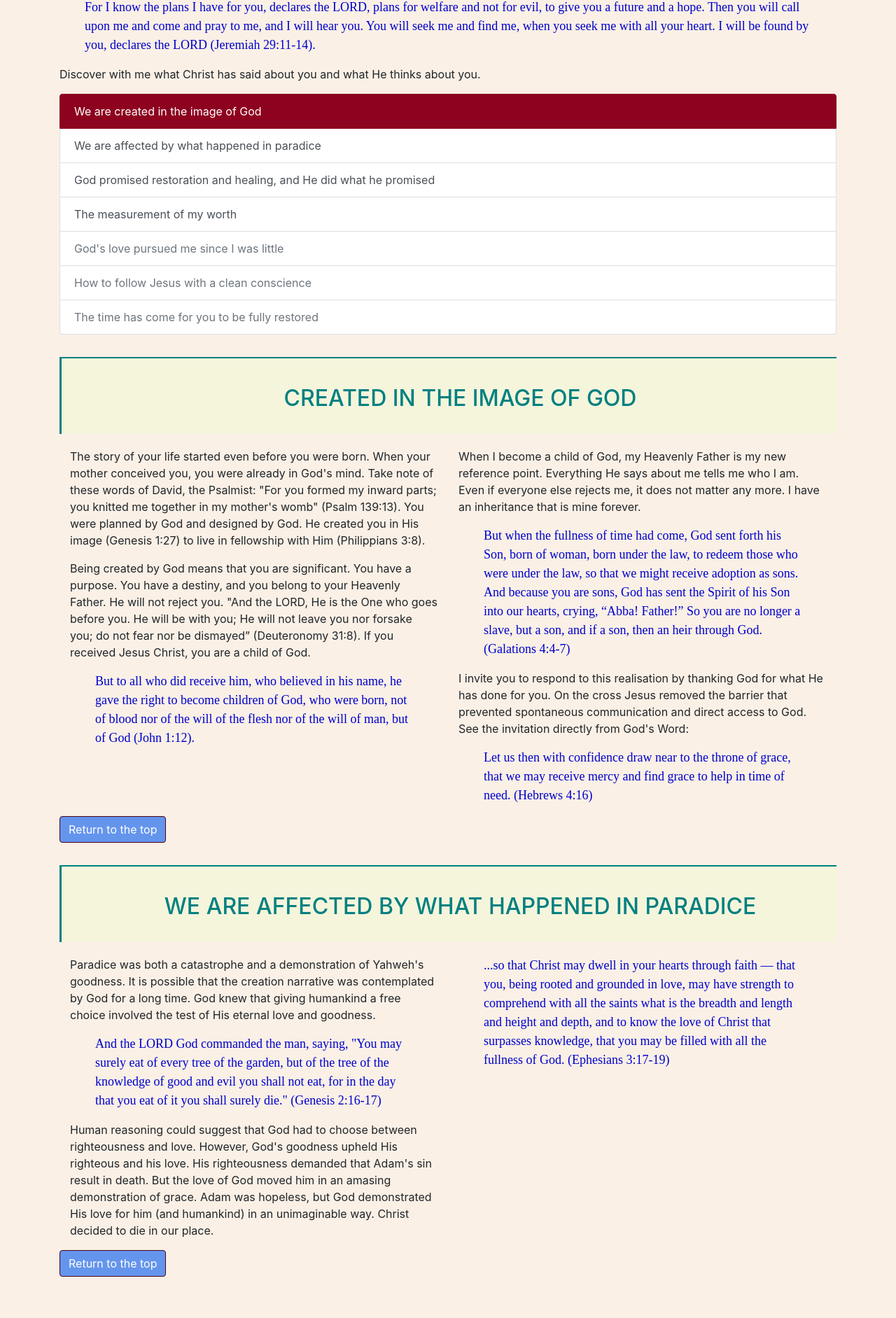
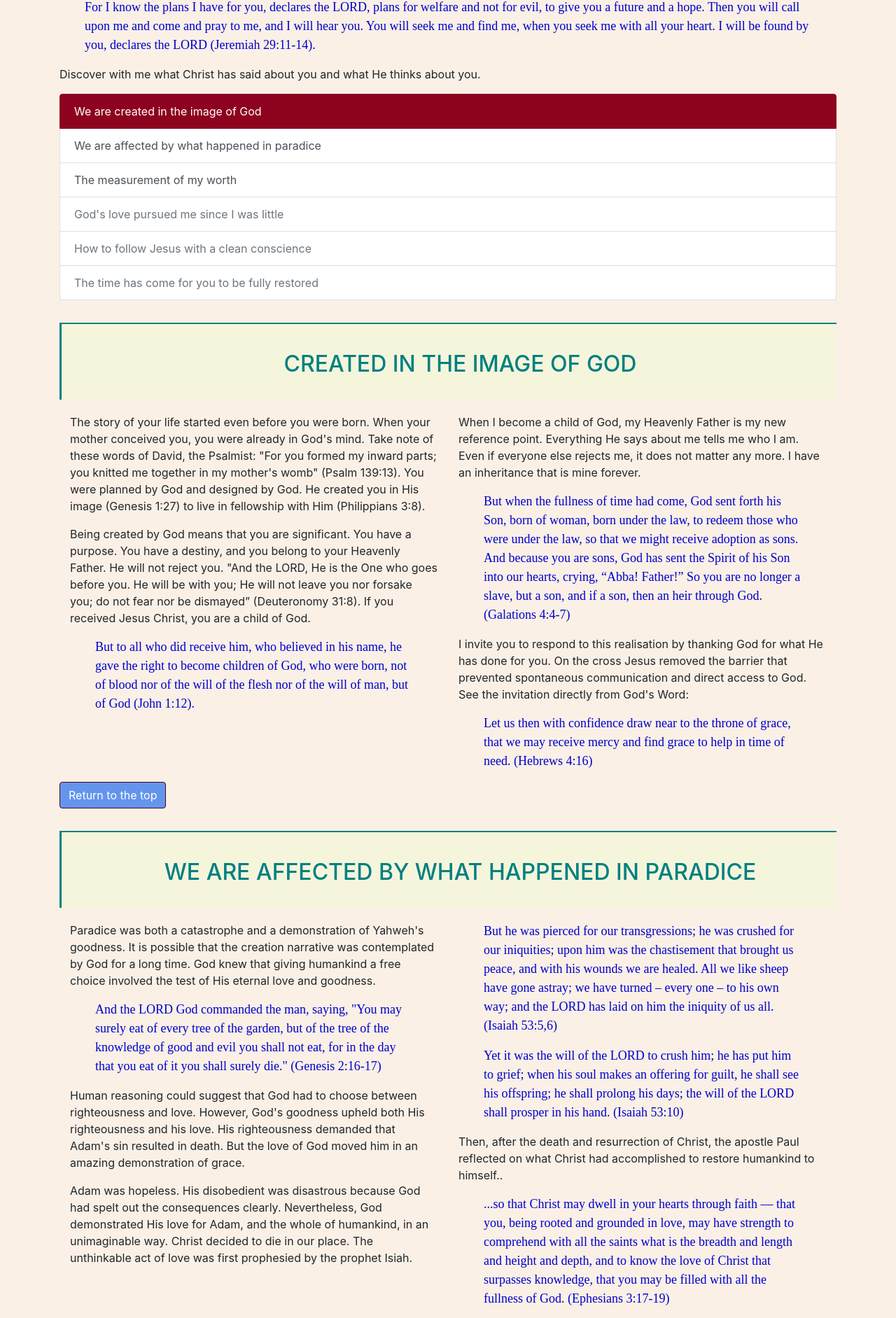
Before and after one commit to francois777/pearls-of-wisdom, a Jekyll site: the page built from pages/teachings/my-identity-in-Christ.html, in a window 1280 px wide. Shown: the part 417-2300 px from the top of the page at 70% size. Built offline with Jekyll 4.4.1, drawn with Linux system fonts in a browser that asks for light colours; nearby versions of some CDN libraries; some of the changed text lies outside the part shown.

Commit message:
made more progress on identity

```diff
--- a/_config.yml
+++ b/_config.yml
@@ -2,7 +2,7 @@
 
 url: "" # the base hostname & protocol for your site, e.g. http://example.com
 baseurl: "" # the subpath of your site, e.g. /blog
-title: "Pearls of Wisdom"
+title: "Pearls of Wisdom for Today"
 email: "francoisvdhoven@protonmail.com"
 author: "Francois van der Hoven"
 description:
--- a/_includes/identity-parts/creation-and-fall.html
+++ b/_includes/identity-parts/creation-and-fall.html
@@ -14,15 +14,35 @@
           eat of it you shall surely die." (Genesis 2:16-17)
         </p>
         <p>Human reasoning could suggest that God had to choose between
-          righteousness and love. However, God's goodness upheld His righteous
-          and his love. His righteousness demanded that Adam's sin result in
-          death. But the love of God moved him in an amasing demonstration of
-          grace.
-          Adam was hopeless, but God demonstrated His love for him (and
-          humankind) in an unimaginable way. Christ decided to die in our place.
+          righteousness and love. However, God's goodness upheld both His
+          righteousness and his love. His righteousness demanded that Adam's sin
+          resulted in death. But the love of God moved him in an amazing
+          demonstration of grace.
         </p>
+        <p>Adam was hopeless. His disobedient was disastrous because God had
+          spelt out the consequences clearly. Nevertheless, God demonstrated His
+          love for Adam, and the whole of humankind, in an unimaginable way.
+          Christ decided to die in our place. The unthinkable act of love was
+          first prophesied by the prophet Isiah.
+        <p>
       </div>
       <div class="col-lg-6 col-md-0 col-sm-0">
+        <p class="scripture">But he was pierced for our transgressions; he was
+          crushed for our iniquities; upon him was the chastisement that brought
+          us peace, and with his wounds we are healed. All we like sheep have
+          gone astray; we have turned – every one – to his own way; and the LORD
+          has laid on him the iniquity of us all. (Isaiah 53:5,6)
+        </p>
+        <p class="scripture">
+          Yet it was the will of the LORD to crush him; he has put him to grief;
+          when his soul makes an offering for guilt, he shall see his offspring;
+          he shall prolong his days; the will of the LORD shall prosper in his
+          hand. (Isaiah 53:10)
+        </p>
+        <p>Then, after the death and resurrection of Christ, the apostle Paul
+          reflected on what Christ had accomplished to restore humankind to
+          himself..
+        </p>
         <p class="scripture">...so that Christ may dwell in your hearts through
           faith — that you, being rooted and grounded in love, may have strength
           to comprehend with all the saints what is the breadth and length and
--- /dev/null
+++ b/_includes/identity-parts/measuring-my-worth.html
@@ -0,0 +1,13 @@
+<section>
+  <h2 class="article-subheading">THE MEASUREMENT OF MY WORTH</h2>
+  <div class="container">
+    <div class="row">
+      <div class="col-lg-6 col-md-12 col-sm-12">
+        You may sincerely ask the question, how does my worth compare against
+        the worth of other people? There is actually a problem with this
+        question, because God's love for us of us did not discriminate against
+        our successes or failures.
+      </div>
+    </div>
+  </div>
+</section>
--- a/css/main.scss
+++ b/css/main.scss
@@ -64,6 +64,11 @@
     color: RoyalBlue;
     font-size: 1.1em;
   }
+}
+
+section#invite {
+  margin-left: 12%;
+  margin-right: 12%;
 }
 
 .container p .very-bold {
@@ -144,13 +149,14 @@
 
 // Teachings
 .teachings {
+  margin-top: 2em;
   display: flex;
   flex-wrap: wrap;
-  align-content: space-around;
+  justify-content: center;
   flex-direction: row;
 }
 .teaching {
-  margin: 2em;
+  margin: 1em;
   padding: 1em;
   background-color: #6B8E23;
   border-radius: 15px;
@@ -176,6 +182,7 @@
 .cards {
   display: flex;
   flex-wrap: wrap;
+  justify-content: center;
   align-content: space-around;
   flex-direction: row;
 }
--- a/pages/about.html
+++ b/pages/about.html
@@ -26,6 +26,6 @@
     interactive to provide an enjoyable experience for everyone.
   </p>
   <p>Francois van der Hoven</br>
-    francoisvdhoven@protonmail.com
+    {{site.email}}
   </p>
 </section>
--- a/pages/teachings/my-identity-in-Christ.html
+++ b/pages/teachings/my-identity-in-Christ.html
@@ -26,7 +26,7 @@
     by you, declares the LORD (Jeremiah 29:11-14).</p>
   <p>Discover with me what Christ has said about you and what He thinks about
     you.
-  <p>
+  </p>
   <p>
     <a id="top-of-list"></a>
     <div class="list-group">
@@ -35,8 +35,6 @@
       </a>
       <a href="#creation-and-fall" class="list-group-item list-group-item-action">
         We are affected by what happened in paradice</a>
-      <a href="#promise-of-restoration" class="list-group-item list-group-item-action">
-        God promised restoration and healing, and He did what he promised</a>
       <a href="#measuring-my-worth" class="list-group-item list-group-item-action">
         The measurement of my worth</a>
       <a href="#pursued-by-love" class="list-group-item list-group-item-action disabled">
@@ -61,6 +59,12 @@
     <a style="background-color:#6495ED" href="#top-of-list" class="btn btn-primary active" role="button"
       aria-pressed="true">Return to the top</a>
 
+    <a id="measuring-my-worth">
+      {% include /identity-parts/measuring-my-worth.html %}
+    </a>
+    <a style="background-color:#6495ED" href="#top-of-list" class="btn btn-primary active" role="button"
+      aria-pressed="true">Return to the top</a>
+
   </p>
 
 </section>
```
Also changed, not shown: pages/contact-page.html (+5 -5 lines), 5 other files.
